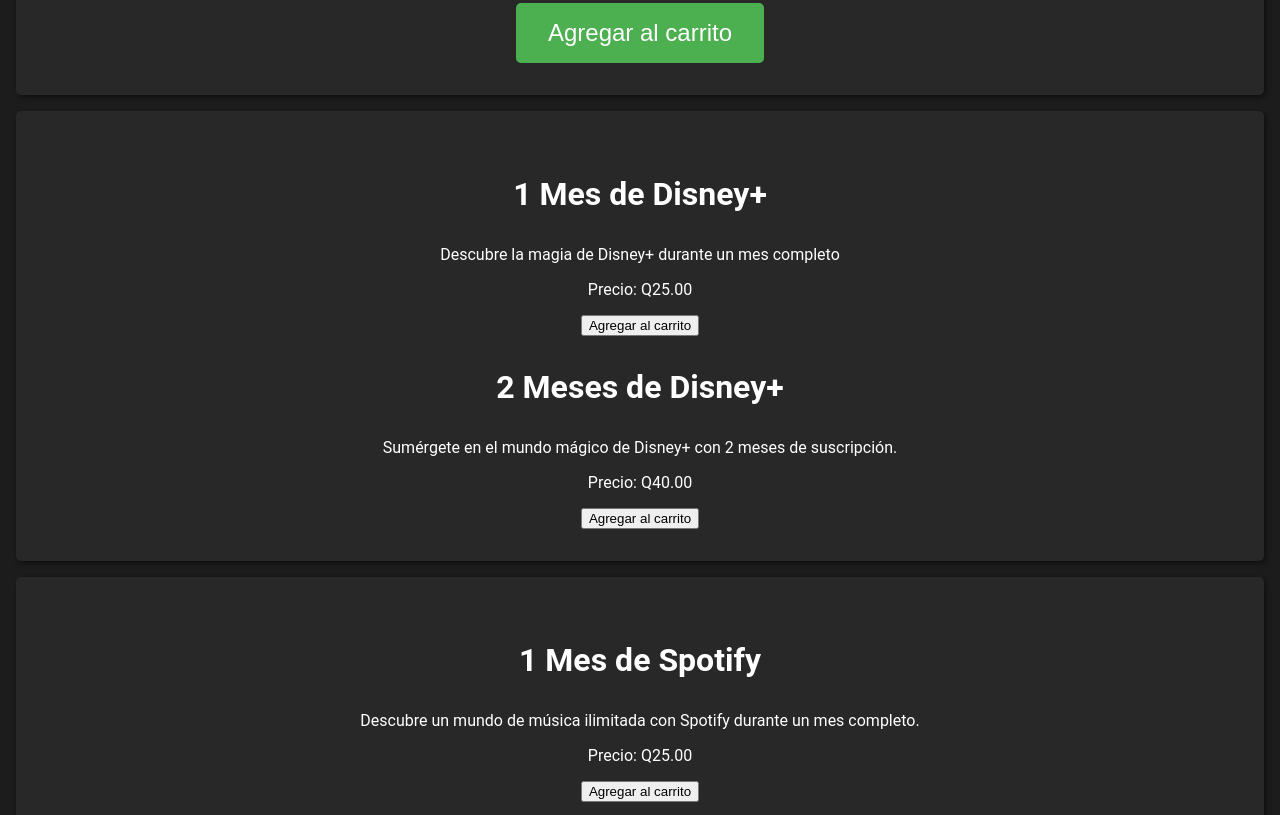
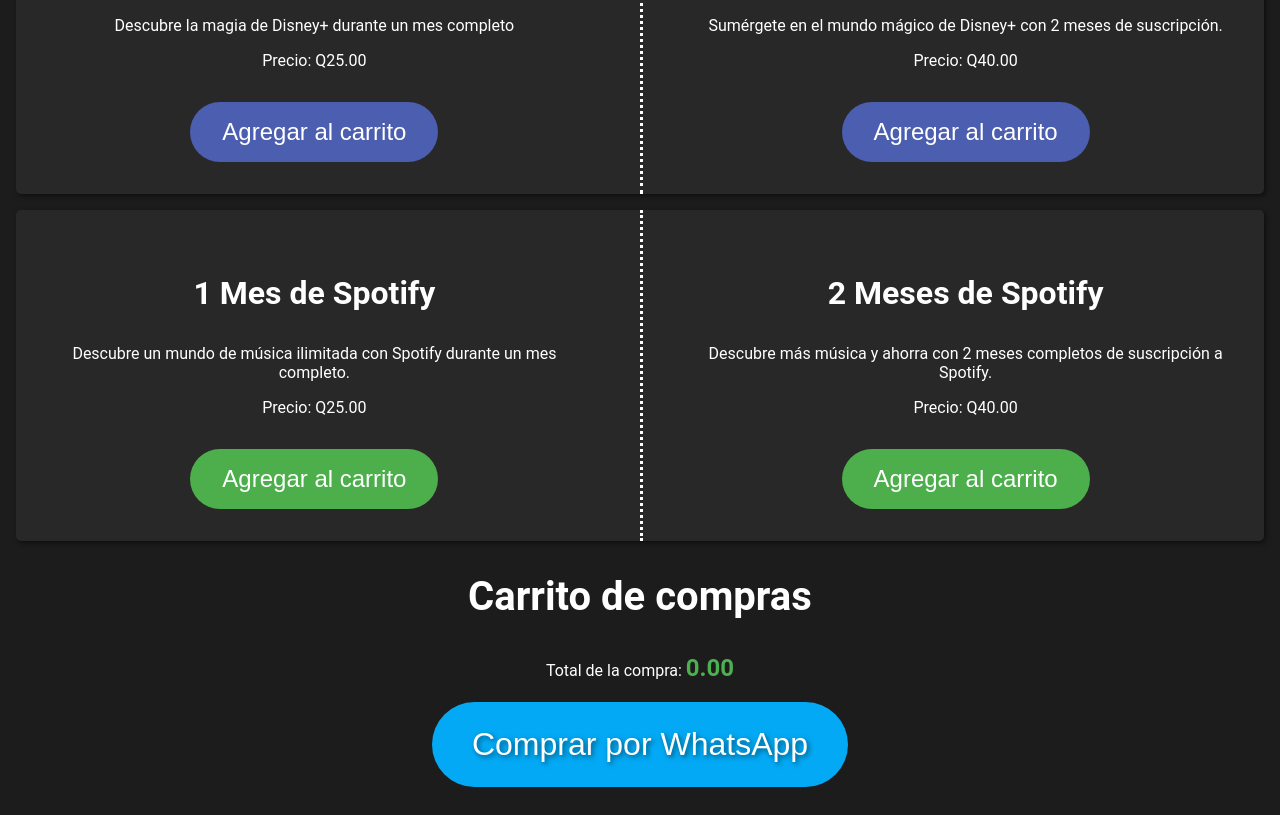
Before and after one commit to Club-Veterans/Club-Veterans.github.io, a plain HTML site: page index.html in a window 1280 px wide. Shown: the part 701-1516 px from the top of the page. Drawn offline with Linux system fonts and the light colour scheme.

Commit message:
Update styles.css

```diff
--- a/styles.css
+++ b/styles.css
@@ -10,7 +10,7 @@
 
 /* Estilo de los encabezados */
 
-h1, h2, h3 {
+h1, h2, h3, h4 {
   color: #ffffff;
   text-align: center;
 }
@@ -26,6 +26,11 @@
 }
 
 h3 {
+  font-size: 2rem;
+  margin-top: 2rem;
+}
+
+h4 {
   font-size: 2rem;
   margin-top: 2rem;
 }
@@ -47,10 +52,39 @@
   text-align: center;
 }
 
+
+
+/* 2 productos en la misma linea */
+.productos {
+  display: flex;
+  justify-content: space-between;
+  list-style: none;
+  position: relative; /* Agregamos posición relativa para poder usar ::before */
+}
+
+.producto {
+  width: 45%; /* Ajusta este valor para que los productos se ajusten en la pantalla */
+}
+
+.producto:last-of-type::before {
+  content: "";
+  position: absolute;
+  top: 0;
+  bottom: 0;
+  left: 50%; /* Ubicamos la línea en el medio */
+  border-left: 3px dotted rgb(255, 255, 255); /* Línea punteada */
+}
+
+
+
+
+
+
+/* Boton solo para    .boton-producto */
 .boton-producto {
-  background-color: #4caf50;
+  background-color: #af4c4c;
   border: none;
-  border-radius: 5px;
+  border-radius: 200px;
   color: #ffffff;
   cursor: pointer;
   font-size: 1.5rem;
@@ -60,7 +94,41 @@
 }
 
 .boton-producto:hover {
-  background-color: #388e3c;
+  background-color: #3c388e;
+}
+
+/* Boton solo para    .boton-producto-2 */
+.boton-producto-2 {
+  background-color: #4c5eaf;
+  border: none;
+  border-radius: 200px;
+  color: #ffffff;
+  cursor: pointer;
+  font-size: 1.5rem;
+  margin-top: 1rem;
+  padding: 1rem 2rem;
+  transition: background-color 0.3s ease;
+}
+
+.boton-producto-2:hover {
+  background-color: #3c00ff;
+}
+
+/* Boton solo para    .boton-producto-3 */
+.boton-producto-3 {
+  background-color: #4caf4c;
+  border: none;
+  border-radius: 200px;
+  color: #ffffff;
+  cursor: pointer;
+  font-size: 1.5rem;
+  margin-top: 1rem;
+  padding: 1rem 2rem;
+  transition: background-color 0.3s ease;
+}
+
+.boton-producto-3:hover {
+  background-color: #3c00ff;
 }
 
 /* Estilo del carrito de compras */
@@ -78,25 +146,27 @@
   text-align: center;
 }
 
+/* Color de la cantidad y los meses en el carrito */
 #carrito li span {
   color: #4caf50;
   font-weight: bold;
 }
 
+/* Color del total de la compra */
 #total {
   color: #4caf50;
   font-size: 1.5rem;
   font-weight: bold;
 }
 
-/* Estilo del botón de comprar */
+/* Estilo del botón de comprar y color inicial */
 
 .btn-comprar {
   display: block;
   margin: 0 auto;
   background-color: #03a9f4;
   border: none;
-  border-radius: 5px;
+  border-radius: 200px;
   color: #ffffff;
   cursor: pointer;
   font-size: 2rem;
@@ -106,8 +176,9 @@
   transition: background-color 0.3s ease;
 }
 
+/* Estilo del botón de comprar al pasar cursor */
 .btn-comprar:hover {
-  background-color: #0288d1;
+  background-color: #35188c;
 }
 
 .cantidad {
@@ -116,3 +187,31 @@
   font-weight: bold;
   color: #888;
 }
+
+
+/* Mensaje pendiente */
+#mensaje {
+  position: fixed;
+  top: 0;
+  left: 0;
+  width: 100%;
+  height: 100%;
+  display: flex;
+  align-items: center;
+  justify-content: center;
+  background-color: rgba(0, 0, 0, 0.5);
+  z-index: 9999;
+  opacity: 0;
+  transition: opacity 0.5s ease-in-out;
+}
+
+#mensaje-texto {
+  background-color: #fff;
+  padding: 1rem;
+  border-radius: 0.5rem;
+  font-size: 1.5rem;
+}
+
+#mensaje.mostrar {
+  opacity: 1;
+}
```
